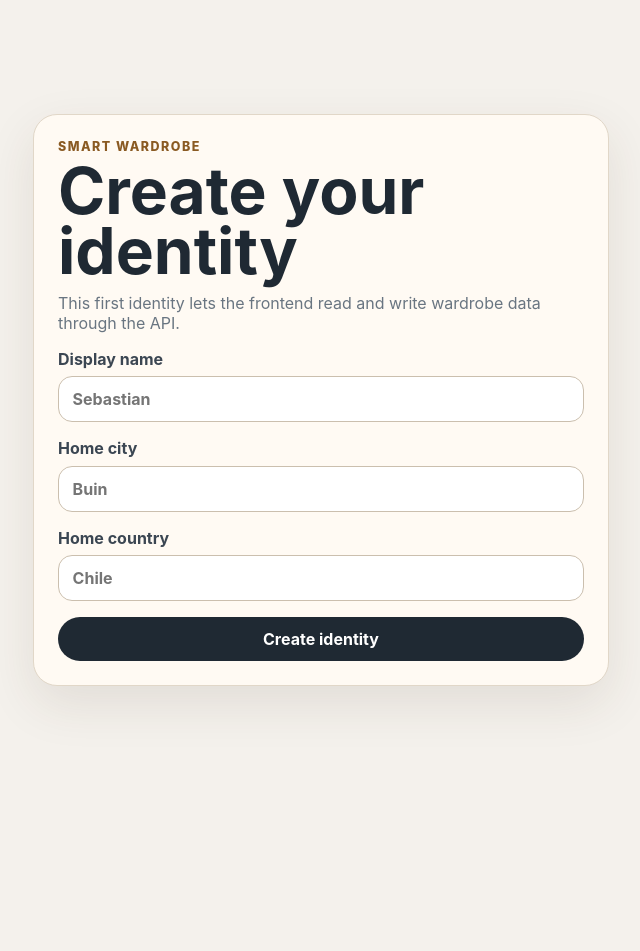
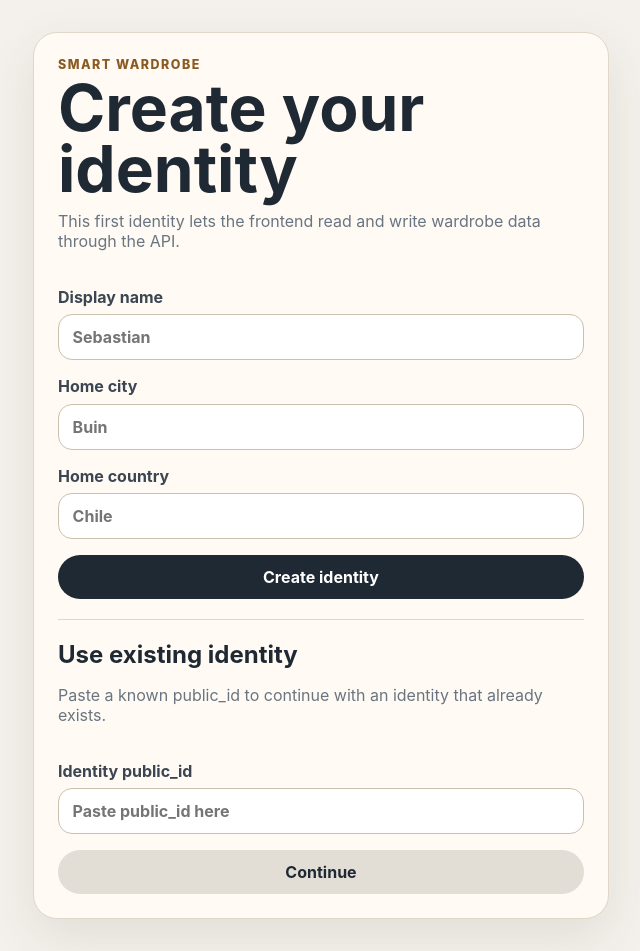
Before and after one commit to rway11200-cell/smart-wardrobe-ui, a React (Vite) app: page / in a window 1280 px wide. Shown: the whole page, without its empty margins (319-959 px from the left). Before the commit the page ends 800 px from the top, so only its background shows below. Built offline with nearby package versions, Linux system fonts and the light colour scheme; no server answers.

Commit message:
Support existing identities

```diff
--- a/src/api/client.ts
+++ b/src/api/client.ts
@@ -3,8 +3,12 @@ export type ClothingStatus = 'clean' | 'worn' | 'laundry' | 'unavailable' | 'rep
 export type Identity = {
   public_id: string;
   display_name: string;
-  home_city: string;
-  home_country: string;
+  home_city?: string;
+  home_country?: string;
+  profile?: {
+    home_city: string;
+    home_country: string;
+  };
 };
 
 export type CreateIdentityRequest = {
--- a/src/components/IdentitySetup.tsx
+++ b/src/components/IdentitySetup.tsx
@@ -1,5 +1,5 @@
 import { FormEvent, useState } from 'react';
-import { createIdentity } from '../api/client';
+import { createIdentity, getIdentity } from '../api/client';
 
 type IdentitySetupProps = {
   onIdentityReady: (publicId: string) => void;
@@ -9,13 +9,16 @@ export function IdentitySetup({ onIdentityReady }: IdentitySetupProps) {
   const [displayName, setDisplayName] = useState('');
   const [homeCity, setHomeCity] = useState('');
   const [homeCountry, setHomeCountry] = useState('');
-  const [error, setError] = useState('');
-  const [isSubmitting, setIsSubmitting] = useState(false);
+  const [existingPublicId, setExistingPublicId] = useState('');
+  const [createError, setCreateError] = useState('');
+  const [existingError, setExistingError] = useState('');
+  const [isCreating, setIsCreating] = useState(false);
+  const [isContinuing, setIsContinuing] = useState(false);
 
   async function handleSubmit(event: FormEvent<HTMLFormElement>) {
     event.preventDefault();
-    setError('');
-    setIsSubmitting(true);
+    setCreateError('');
+    setIsCreating(true);
 
     try {
       const identity = await createIdentity({
@@ -26,20 +29,39 @@ export function IdentitySetup({ onIdentityReady }: IdentitySetupProps) {
 
       onIdentityReady(identity.public_id);
     } catch (err) {
-      setError(err instanceof Error ? err.message : 'Could not create identity.');
+      setCreateError(err instanceof Error ? err.message : 'Could not create identity.');
     } finally {
-      setIsSubmitting(false);
+      setIsCreating(false);
+    }
+  }
+
+  async function handleUseExisting(event: FormEvent<HTMLFormElement>) {
+    event.preventDefault();
+    setExistingError('');
+    setIsContinuing(true);
+
+    const publicId = existingPublicId.trim();
+
+    try {
+      await getIdentity(publicId);
+      onIdentityReady(publicId);
+    } catch (err) {
+      setExistingError(err instanceof Error ? err.message : 'Could not find that identity.');
+    } finally {
+      setIsContinuing(false);
     }
   }
 
   return (
     <main className="page narrow-page">
-      <section className="panel">
-        <p className="eyebrow">Smart Wardrobe</p>
-        <h1>Create your identity</h1>
-        <p className="muted">
-          This first identity lets the frontend read and write wardrobe data through the API.
-        </p>
+      <section className="panel identity-panel">
+        <div>
+          <p className="eyebrow">Smart Wardrobe</p>
+          <h1>Create your identity</h1>
+          <p className="muted">
+            This first identity lets the frontend read and write wardrobe data through the API.
+          </p>
+        </div>
 
         <form className="form" onSubmit={handleSubmit}>
           <label>
@@ -72,10 +94,37 @@ export function IdentitySetup({ onIdentityReady }: IdentitySetupProps) {
             />
           </label>
 
-          {error && <p className="error">{error}</p>}
+          {createError && <p className="error">{createError}</p>}
 
-          <button type="submit" disabled={isSubmitting}>
-            {isSubmitting ? 'Creating...' : 'Create identity'}
+          <button type="submit" disabled={isCreating}>
+            {isCreating ? 'Creating...' : 'Create identity'}
+          </button>
+        </form>
+
+        <div className="divider" />
+
+        <div>
+          <h2>Use existing identity</h2>
+          <p className="muted">
+            Paste a known public_id to continue with an identity that already exists.
+          </p>
+        </div>
+
+        <form className="form" onSubmit={handleUseExisting}>
+          <label>
+            Identity public_id
+            <input
+              value={existingPublicId}
+              onChange={(event) => setExistingPublicId(event.target.value)}
+              placeholder="Paste public_id here"
+              required
+            />
+          </label>
+
+          {existingError && <p className="error">{existingError}</p>}
+
+          <button type="submit" className="secondary-button" disabled={isContinuing}>
+            {isContinuing ? 'Checking...' : 'Continue'}
           </button>
         </form>
       </section>
--- a/src/pages/WardrobePage.tsx
+++ b/src/pages/WardrobePage.tsx
@@ -29,6 +29,13 @@ const sections: WardrobeSection[] = [
   { title: 'Unavailable / Repair', statuses: ['unavailable', 'repair'] },
 ];
 
+function getIdentityLocation(identity: Identity) {
+  return {
+    homeCity: identity.profile?.home_city ?? identity.home_city ?? '',
+    homeCountry: identity.profile?.home_country ?? identity.home_country ?? '',
+  };
+}
+
 export function WardrobePage({ identityPublicId, onClearIdentity }: WardrobePageProps) {
   const [identity, setIdentity] = useState<Identity | null>(null);
   const [categories, setCategories] = useState<ClothingCategory[]>([]);
@@ -36,6 +43,7 @@ export function WardrobePage({ identityPublicId, onClearIdentity }: WardrobePage
   const [error, setError] = useState('');
   const [isLoading, setIsLoading] = useState(true);
   const [updatingItemId, setUpdatingItemId] = useState<string | number | null>(null);
+  const identityLocation = identity ? getIdentityLocation(identity) : null;
 
   async function loadWardrobe() {
     setError('');
@@ -88,9 +96,9 @@ export function WardrobePage({ identityPublicId, onClearIdentity }: WardrobePage
         <div>
           <p className="eyebrow">Smart Wardrobe</p>
           <h1>{identity ? `${identity.display_name}'s wardrobe` : 'Wardrobe'}</h1>
-          {identity && (
+          {identityLocation && (identityLocation.homeCity || identityLocation.homeCountry) && (
             <p className="muted">
-              {identity.home_city}, {identity.home_country}
+              {[identityLocation.homeCity, identityLocation.homeCountry].filter(Boolean).join(', ')}
             </p>
           )}
         </div>
--- a/src/styles.css
+++ b/src/styles.css
@@ -58,6 +58,17 @@ button:disabled {
   border-radius: 24px;
   box-shadow: 0 18px 50px rgb(66 48 30 / 10%);
   padding: 1.5rem;
+}
+
+.identity-panel {
+  display: grid;
+  gap: 1.25rem;
+}
+
+.divider {
+  background: #e1d7c8;
+  height: 1px;
+  width: 100%;
 }
 
 .app-header {
--- a/vite.config.ts
+++ b/vite.config.ts
@@ -3,4 +3,7 @@ import react from '@vitejs/plugin-react';
 
 export default defineConfig({
   plugins: [react()],
+  preview: {
+    allowedHosts: ['smart-wardrobe-ui-production.up.railway.app'],
+  },
 });
```
Also changed, not shown: 2 other files (tests, documents, lock files or other folders).
